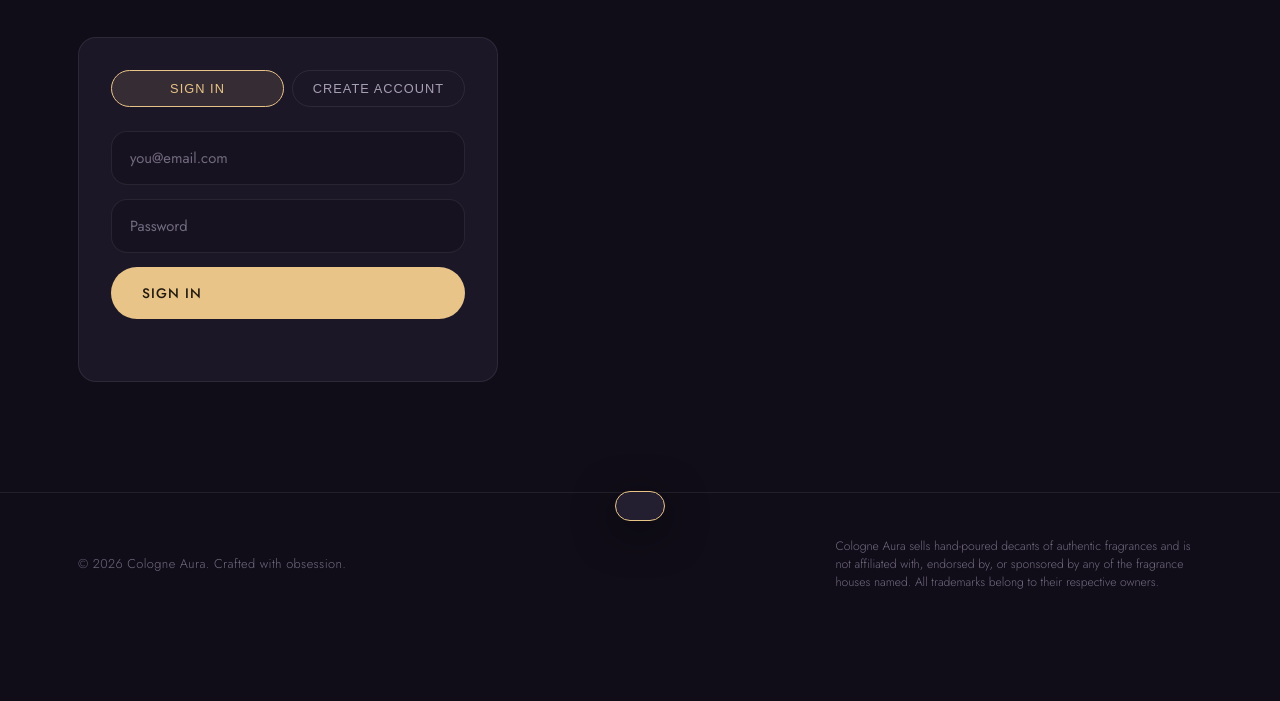
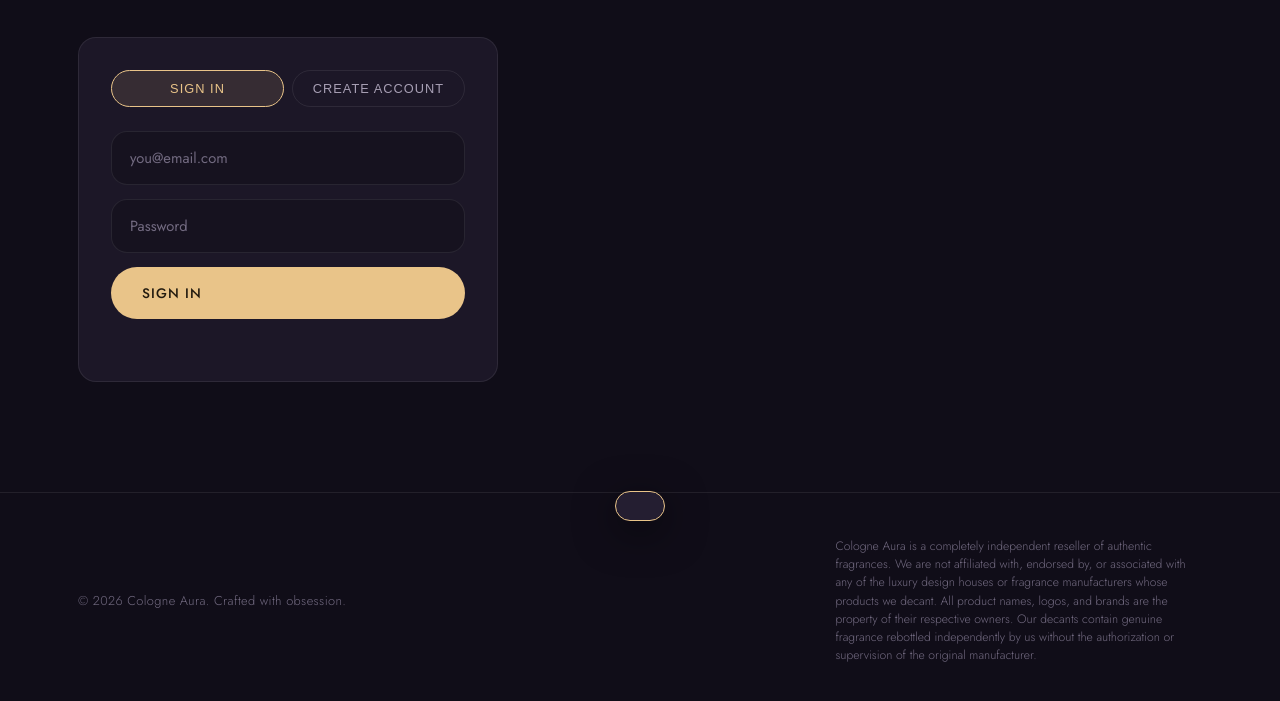
Before and after one commit to Mykel69/colongeaura, a plain HTML site: page account.html in a window 1280 px wide. Shown: the part 295-996 px from the top of the page. Before the commit the page ends 931 px from the top, so only its background shows below. Drawn offline with nearby package versions, Linux system fonts and the light colour scheme.

Commit message:
Expand footer disclaimer with fuller reseller/non-affiliation language
Replaces the shorter trademark disclaimer with a more complete
independent-reseller statement across all four pages.

```diff
--- a/account.html
+++ b/account.html
@@ -150,7 +150,7 @@
 <footer>
   <div class="wrap foot-in">
     <small>© 2026 Cologne Aura. Crafted with obsession.</small>
-    <p class="disc">Cologne Aura sells hand-poured decants of authentic fragrances and is not affiliated with, endorsed by, or sponsored by any of the fragrance houses named. All trademarks belong to their respective owners.</p>
+    <p class="disc">Cologne Aura is a completely independent reseller of authentic fragrances. We are not affiliated with, endorsed by, or associated with any of the luxury design houses or fragrance manufacturers whose products we decant. All product names, logos, and brands are the property of their respective owners. Our decants contain genuine fragrance rebottled independently by us without the authorization or supervision of the original manufacturer.</p>
   </div>
 </footer>
 
```
Also changed, not shown: checkout.html (+1 -1 lines), index.html (+1 -1 lines), products.html (+1 -1 lines).
